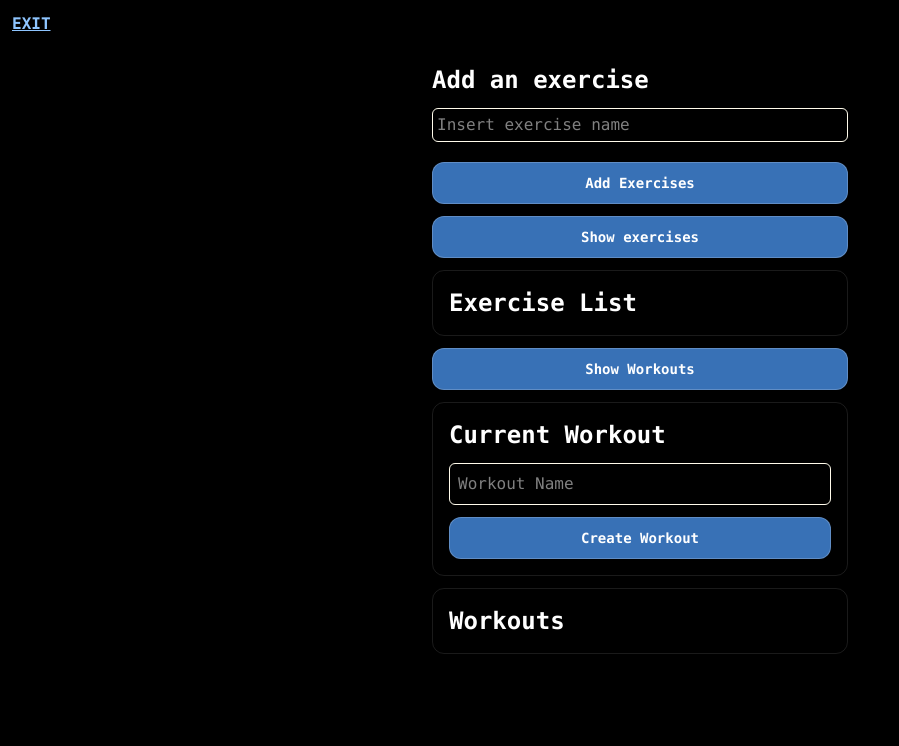
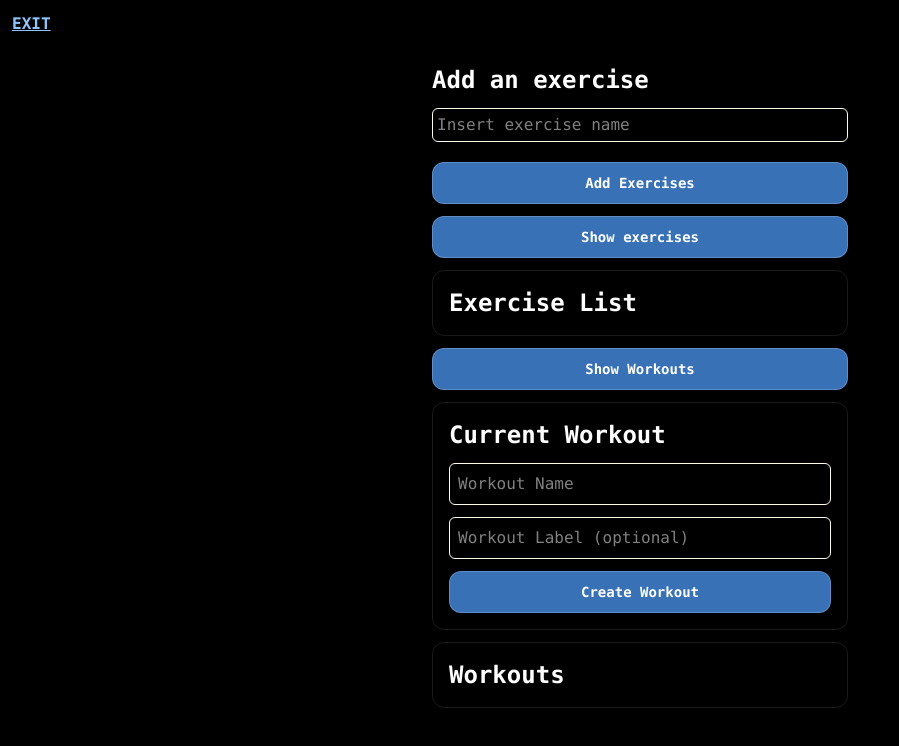
Before and after one commit to clydexmarty09/workout-tracker, a Next.js app: page /front-page in a window 1280 px wide. Shown: the top 746 px of the page, without its empty margins (0-899 px from the left). Built offline with nearby package versions, Linux system fonts and the light colour scheme.

Commit message:
added input field for optional workout label

```diff
--- a/app/front-page/page.tsx
+++ b/app/front-page/page.tsx
@@ -271,6 +271,14 @@ export default function FrontPage() {
                 className="border border-amber-50 rounded-md p-2 w-full"
                 />
 
+                <input
+                value={label}
+                onChange={(e)=> setLabel(e.target.value)}
+                placeholder="Workout Label (optional)"
+                type="text"
+                className="border border-amber-50 rounded-md p-2 w-full"
+                />
+
                 <button className="btn" type="button" onClick={handleCreateWorkout}> Create Workout </button>
             </div>
 
```
